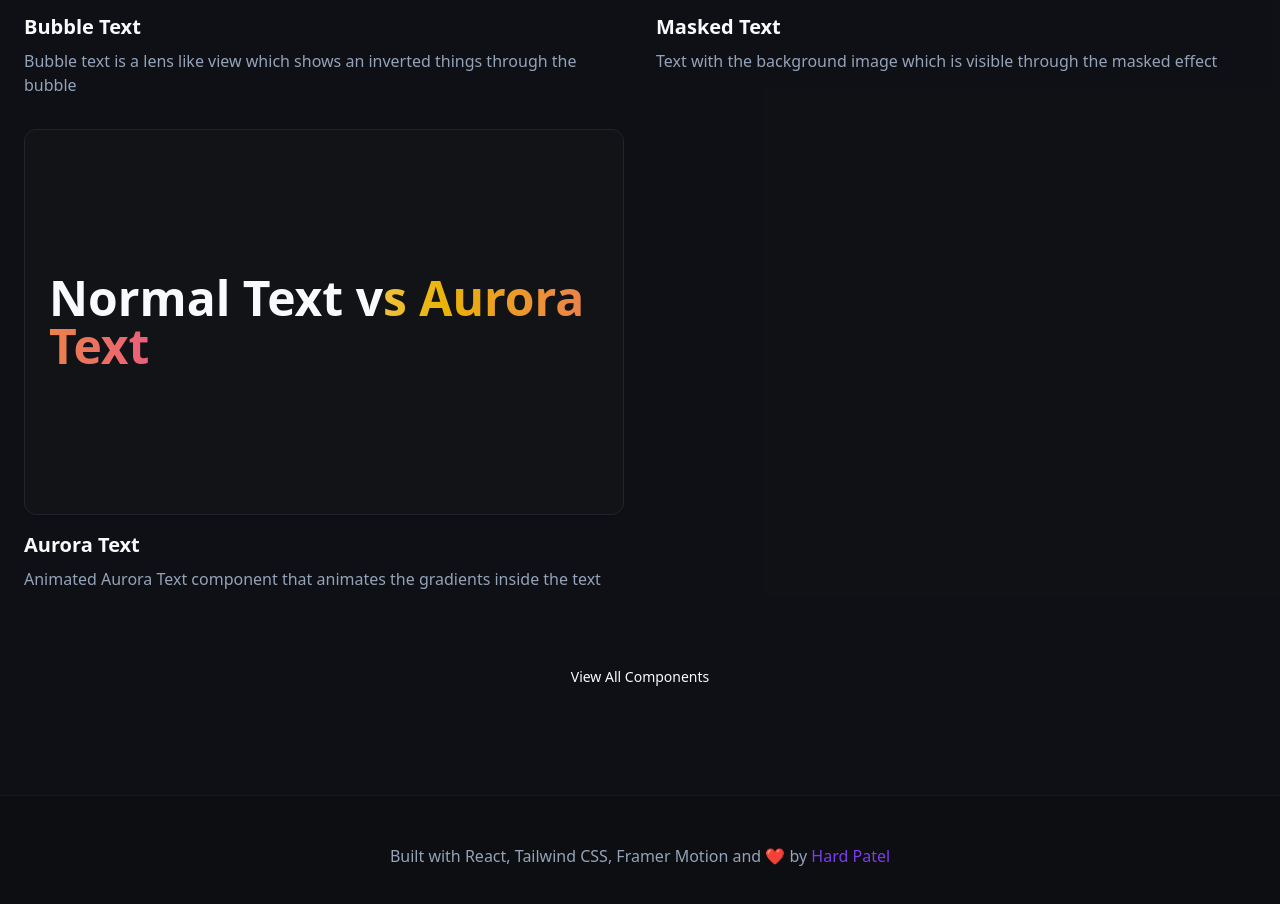
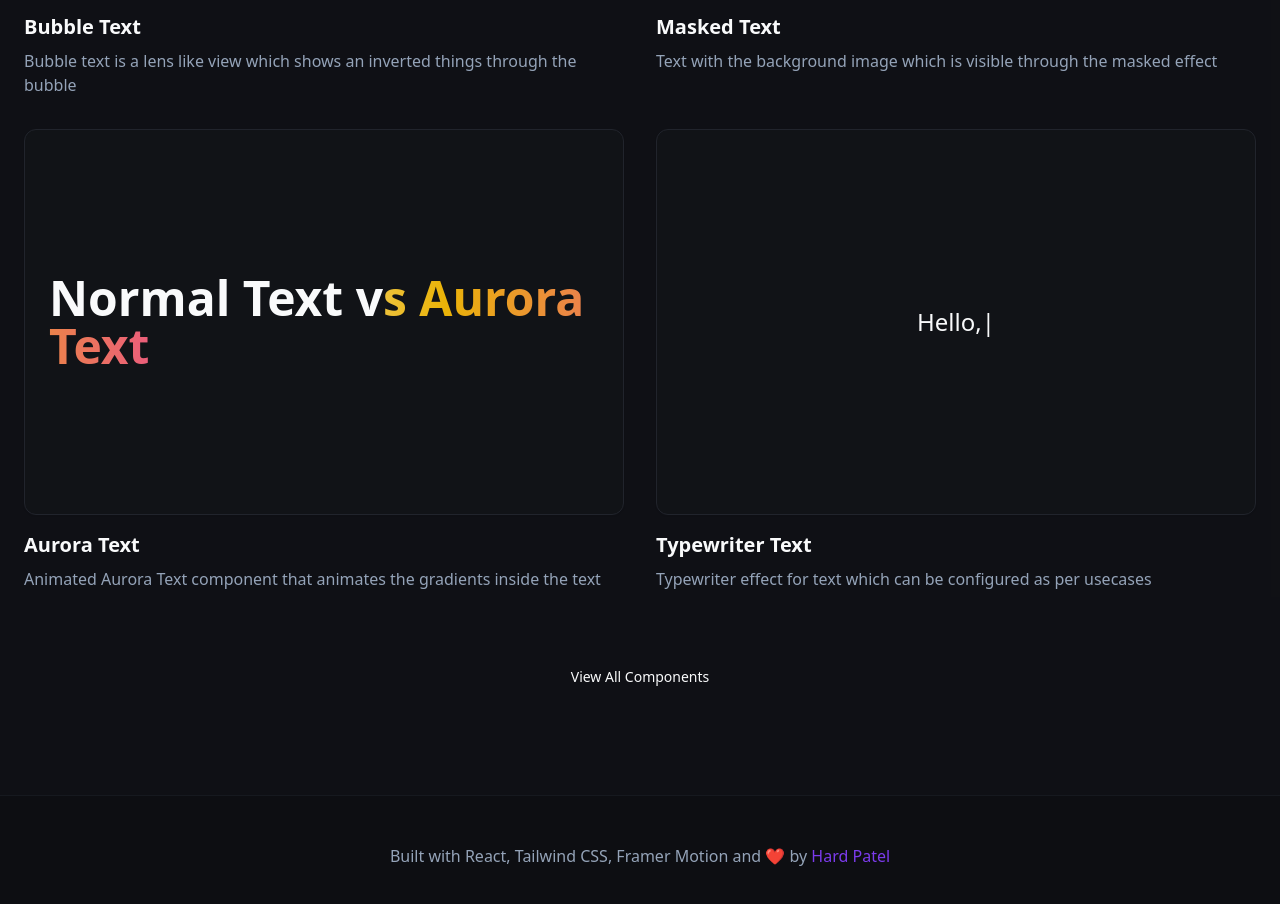
Before and after one commit to Hard-Patel/Spartan-UI, a React (Vite) app: page / in a window 1280 px wide. Shown: the part 2960-3864 px from the top of the page. Built offline with nearby package versions, Linux system fonts and the light colour scheme.

Commit message:
Add typewriter effect text

```diff
--- a/src/components/preview/Preview.tsx
+++ b/src/components/preview/Preview.tsx
@@ -12,6 +12,7 @@ import { SlideText } from "../showcase/SlideText";
 import { SmoothBubbleText } from "../showcase/SmoothBubbleText";
 import { SparkleCard } from "../showcase/SparkleCard";
 import { SuggestiveSearch } from "../showcase/SuggestiveSearch";
+import { TypewriterText } from "../showcase/TypewriterText";
 import { VideoMaskedText } from "../showcase/VideoMaskedText";
 import GlassCardPreview from "./GlassCardPreview";
 import { ScrollNavPreview } from "./ScrollNavPreview";
@@ -202,6 +203,17 @@ export const PreviewComponent = ({
         />
       );
 
+    case COMPONENT_IDS.typewriterText:
+      return (
+        <TypewriterText
+          loop
+          withCursor
+          duration={50}
+          text="Hello, how are you?"
+          className="text-2xl"
+        />
+      );
+
     default:
       return (
         <div className="text-center text-muted-foreground p-8">
--- /dev/null
+++ b/src/components/showcase/TypewriterText.tsx
@@ -0,0 +1,73 @@
+import React, { useEffect, useState } from "react";
+
+interface TypewriterTextProps {
+  text: string;
+  className?: string;
+  duration?: number;    // Duration in ms between each character
+  loop?: boolean;
+  withCursor?: boolean; // Show blinking cursor
+}
+
+export const TypewriterText: React.FC<TypewriterTextProps> = ({
+  text,
+  duration = 100,
+  loop = false,
+  className = "",
+  withCursor = false,
+}) => {
+  const [displayedText, setDisplayedText] = useState("");
+  const [index, setIndex] = useState(0);
+  const [isDeleting, setIsDeleting] = useState(false);
+  const [showCursor, setShowCursor] = useState(true);
+
+  // Typewriter logic
+  useEffect(() => {
+    let timeout: NodeJS.Timeout;
+
+    if (!isDeleting && index <= text.length) {
+      timeout = setTimeout(() => {
+        setDisplayedText(text.substring(0, index));
+        setIndex((prev) => prev + 1);
+      }, duration);
+    } else if (isDeleting && index >= 0) {
+      timeout = setTimeout(() => {
+        setDisplayedText(text.substring(0, index));
+        setIndex((prev) => prev - 1);
+      }, duration);
+    } else if (loop) {
+      timeout = setTimeout(() => {
+        setIsDeleting((prev) => !prev);
+        if (!isDeleting) {
+          setIndex(text.length - 1); // Start deleting
+        } else {
+          setIndex(0); // Start typing again
+        }
+      }, 2000);
+    }
+
+    return () => clearTimeout(timeout);
+  }, [index, isDeleting, text, duration, loop]);
+
+  // Cursor blinking logic
+  useEffect(() => {
+    if (withCursor) {
+      const cursorInterval = setInterval(() => {
+        setShowCursor((prev) => !prev);
+      }, 500);
+
+      return () => clearInterval(cursorInterval);
+    }
+  }, [withCursor]);
+
+  return (
+    <div>
+      <span
+        className={className}
+        style={{ display: "inline-block", whiteSpace: "pre-wrap" }}
+      >
+        {displayedText}
+        {withCursor && showCursor ? "|" : " "}
+      </span>
+    </div>
+  );
+};
--- a/src/data/components.ts
+++ b/src/data/components.ts
@@ -30,6 +30,7 @@ export const componentCategories = [
 export const COMPONENT_IDS = {
   bubbleText: "bubble-text",
   glassCard: "glass-card",
+  typewriterText: "typewriter-text",
   aiCard: "ai-card",
   scrollNav: "scroll-nav",
   animatedButton: "animated-button",
@@ -65,6 +66,7 @@ export const COMPONENT_ORDER = [
   COMPONENT_IDS.maskedText,
   COMPONENT_IDS.animatedThemeToggle,
   COMPONENT_IDS.auroraText,
+  COMPONENT_IDS.typewriterText,
   COMPONENT_IDS.interactiveCard,
   COMPONENT_IDS.switch,
   COMPONENT_IDS.marquee,
@@ -164,6 +166,54 @@ const rawComponentsData: ComponentData[] = [
         required: false,
         defaultValue: undefined,
         description: "Additional CSS classes to apply to the component",
+      },
+    ],
+  },
+  {
+    id: COMPONENT_IDS.typewriterText,
+    name: "Typewriter Text",
+    description:
+      "Typewriter effect for text which can be configured as per usecases",
+    category: "Text",
+    featured: true,
+    listed: true,
+    dependencies: ["tailwindcss"],
+    props: [
+      {
+        name: "text",
+        type: "string",
+        required: true,
+        defaultValue: undefined,
+        description: "The text content to display in the typewriter effect",
+      },
+      {
+        name: "duration",
+        type: "number",
+        required: false,
+        defaultValue: "100",
+        description:
+          "Interval duration in milliseconds between typing each character",
+      },
+      {
+        name: "loop",
+        type: "boolean",
+        required: false,
+        defaultValue: "false",
+        description: "Whether to loop the typing effect",
+      },
+      {
+        name: "className",
+        type: "string",
+        required: false,
+        defaultValue: '""',
+        description: "Additional CSS classes to apply to the component",
+      },
+      {
+        name: "withCursor",
+        type: "boolean",
+        required: false,
+        defaultValue: "false",
+        description: "Whether to show a blinking cursor at the end of the text",
       },
     ],
   },
```
